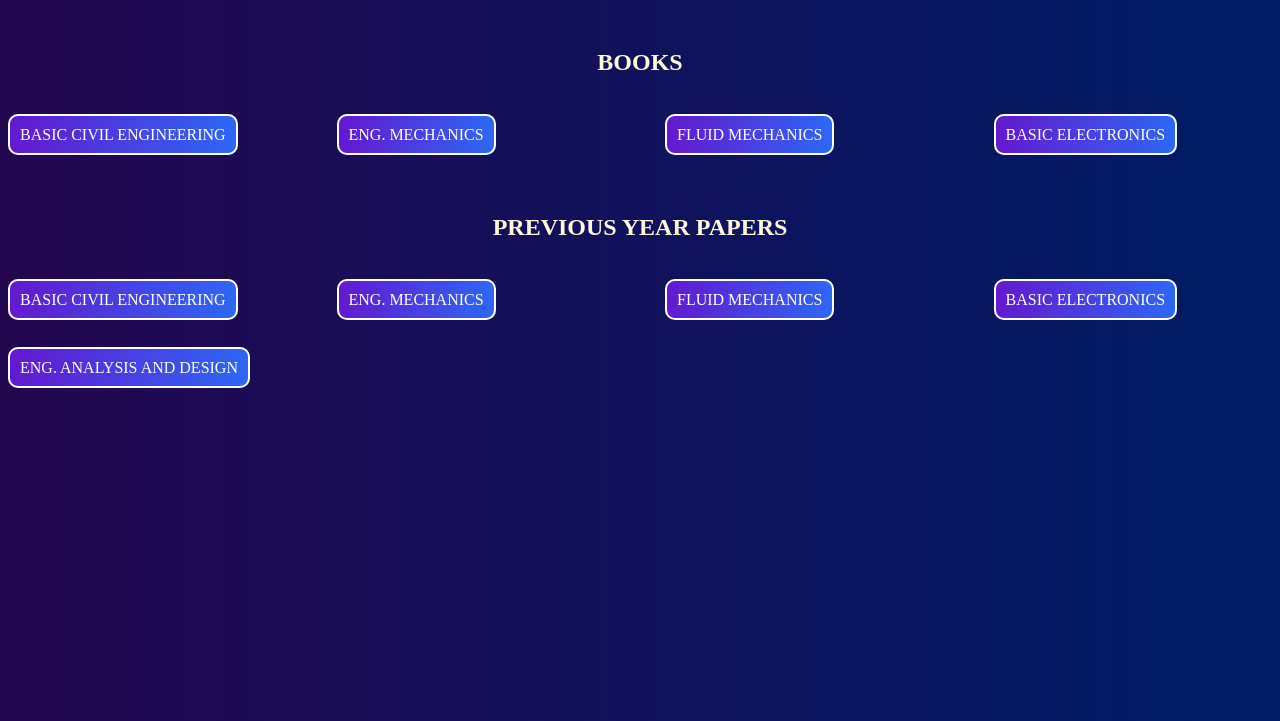
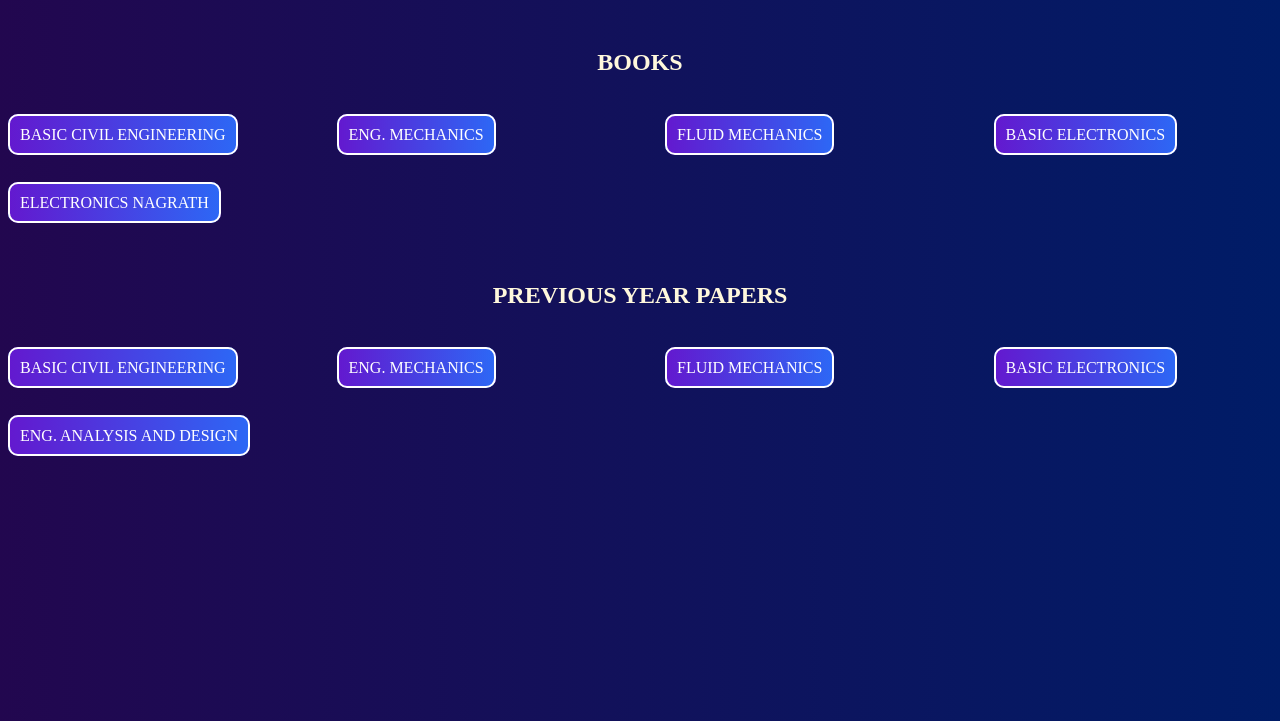
Before and after one commit to MUKULRAJKASTOR/MRKSOURCES, a plain HTML site: page index.html in a window 1280 px wide. Shown: the part 79-800 px from the top of the page. Drawn offline with Linux system fonts and the light colour scheme.

Commit message:
Update index.html

```diff
--- a/index.html
+++ b/index.html
@@ -55,6 +55,8 @@
         <div class="EM"><a href="https://automaterials.files.wordpress.com/2019/01/engineering-mechanics-statics-and-dynamics-shames.pdf">ENG. MECHANICS</a></div>
         <div class="FM"><a href="https://books.google.co.in/books?id=ly8cEAAAQBAJ&pg=PA1&source=gbs_toc_r&cad=2#v=onepage&q&f=false">FLUID MECHANICS</a></div>
         <div class="ELECTRONICS"><a href="https://books.google.co.in/books?id=Hb1nAgAAQBAJ&printsec=frontcover#v=onepage&q&f=false">BASIC ELECTRONICS</a></div>
+        <div class="ELECTRONICS"><a href="https://fresources.tech/file?fileId=28fbf93fef5e778f657acda61430aa961d5fa6b661664e7f57ab169f0746993894c8e78bf63e78782efcab284ed58424eb3fde9c1d4a353a59dea27a8271062cc788095f2cea89eb24f2c18f27e071a4">ELECTRONICS NAGRATH</a></div>
+
 
     </div>
     <h2>PREVIOUS YEAR PAPERS</h2>
```
